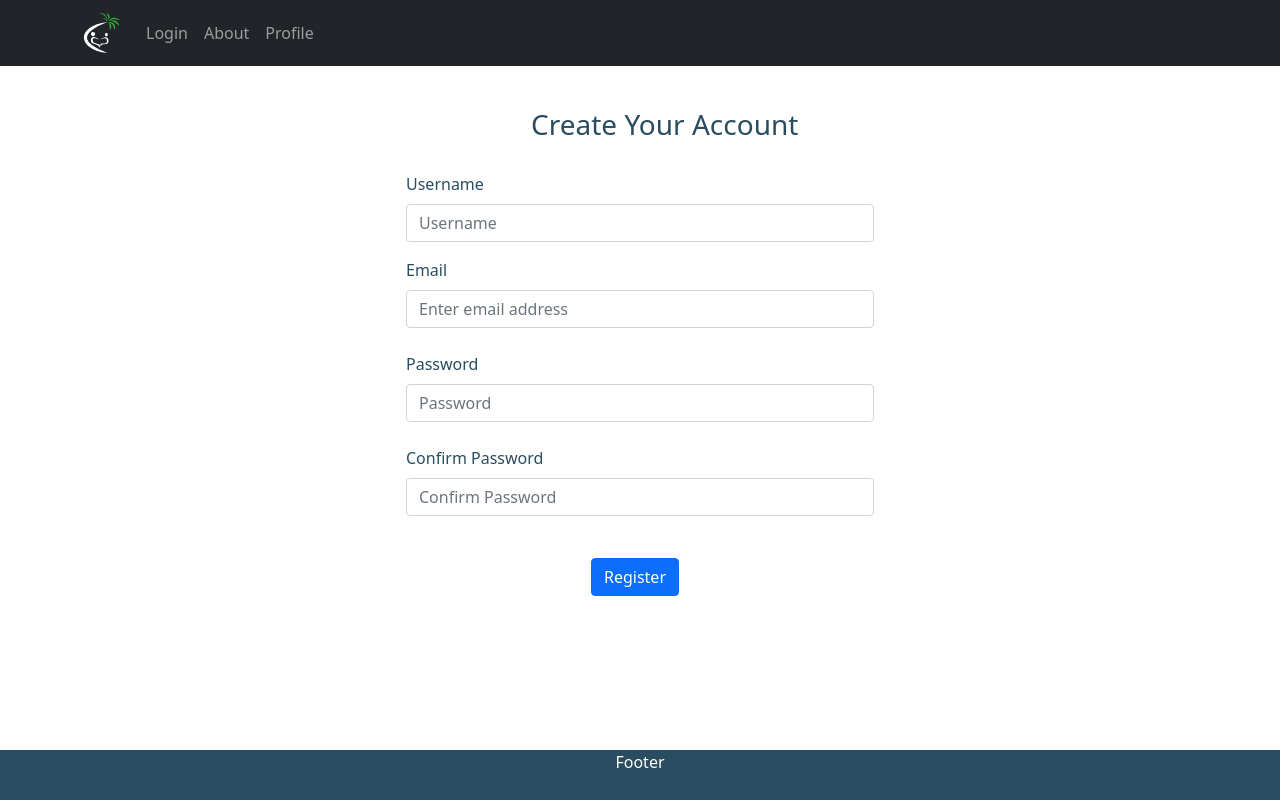
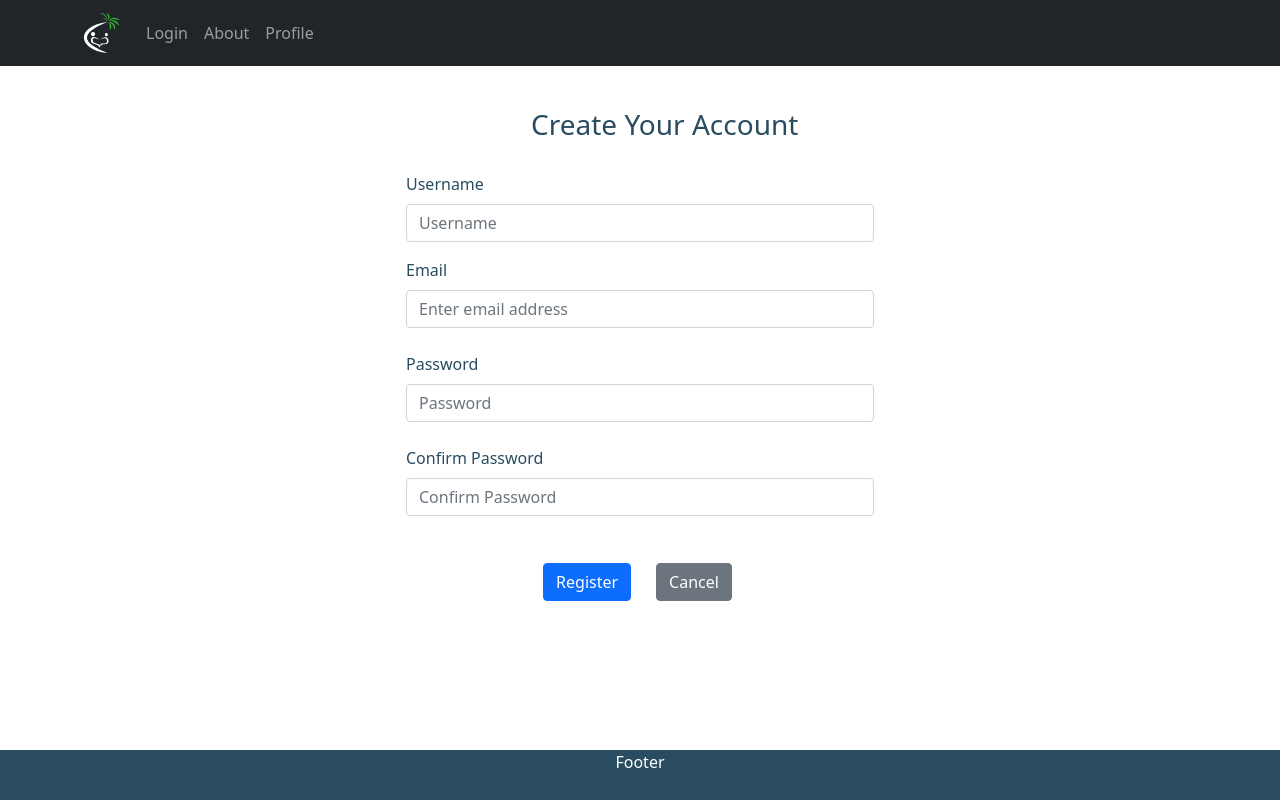
Before and after one commit to Tedejer/Capstone, a React (Create React App) app in the folder charity-islands/: page /Register in a window 1280 px wide. Built offline with nearby package versions, Linux system fonts and the light colour scheme.

Commit message:
added cancel button in register page

```diff
--- a/charity-islands/src/css/main.css
+++ b/charity-islands/src/css/main.css
@@ -73,7 +73,7 @@
   color: #294c60;
 }
 
-.btn-primary {
+.register-button {
   margin: 5px;
   position: relative;
   left: -130px;
--- a/charity-islands/src/index.js
+++ b/charity-islands/src/index.js
@@ -4,7 +4,7 @@ import { BrowserRouter } from "react-router-dom";
 import "./index.css";
 import "bootstrap/dist/css/bootstrap.min.css";
 import App from "./App";
-import 'bootstrap/dist/css/bootstrap.min.css';
+
 
 ReactDOM.render(
   <BrowserRouter>
--- a/charity-islands/src/pages/Register.js
+++ b/charity-islands/src/pages/Register.js
@@ -57,11 +57,18 @@ function Register() {
             </div>
           </div>
           <div class="mt-5 text-center">
-            <Link as={Link} to="/">
-              <button class="btn btn-primary profile-button" type="button">
-                Register
-              </button>
-            </Link>
+            <div>
+              <Link as={Link} to="/">
+                <button class="btn btn-primary register-button" type="button">
+                  Register
+                </button>
+              </Link>
+              <Link as={Link} to="/">
+                <button class="btn btn-secondary cancel-button" type="button">
+                  Cancel
+                </button>
+              </Link>
+            </div>
           </div>
         </div>
       </div>
--- a/charity-islands/src/scss/layouts/_register.scss
+++ b/charity-islands/src/scss/layouts/_register.scss
@@ -14,7 +14,7 @@
   color: #294c60;
 }
 
-.btn-primary {
+.register-button {
   margin: 5px;
   position: relative;
   left: -130px;
```
